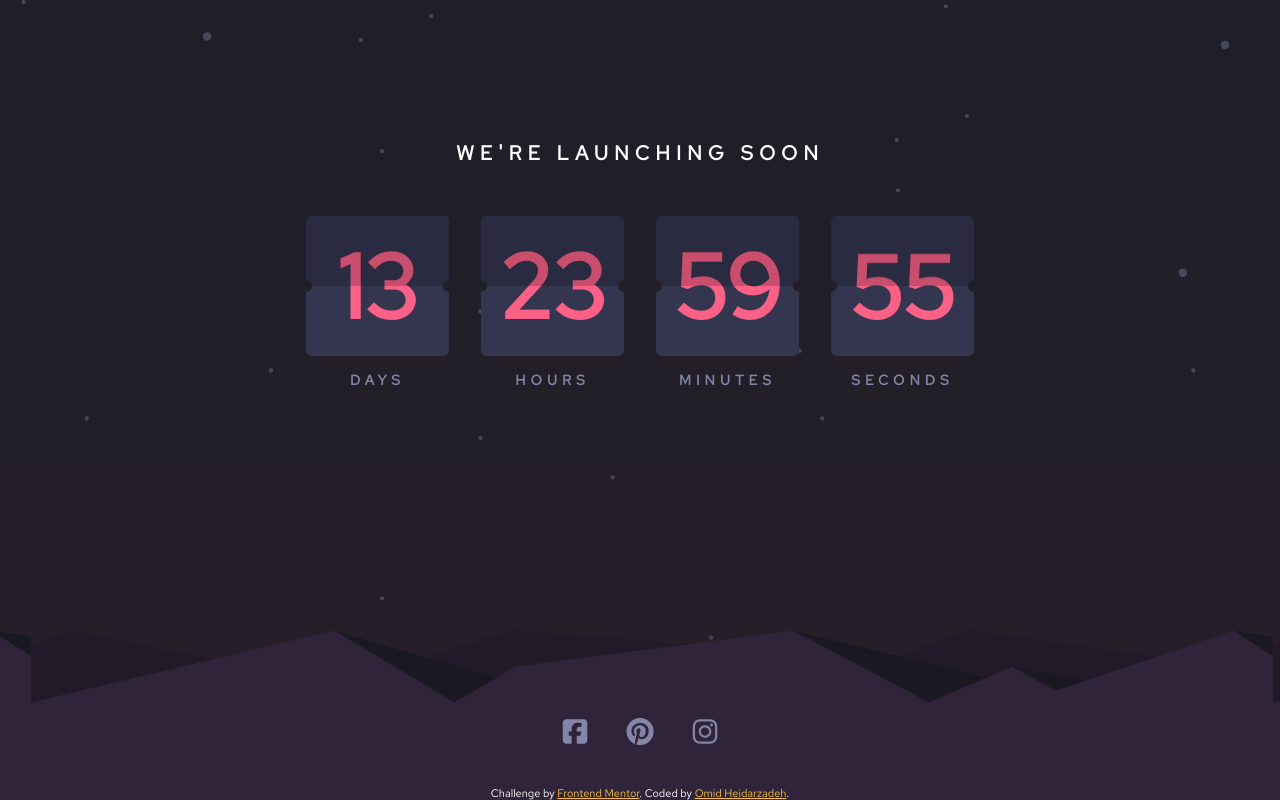
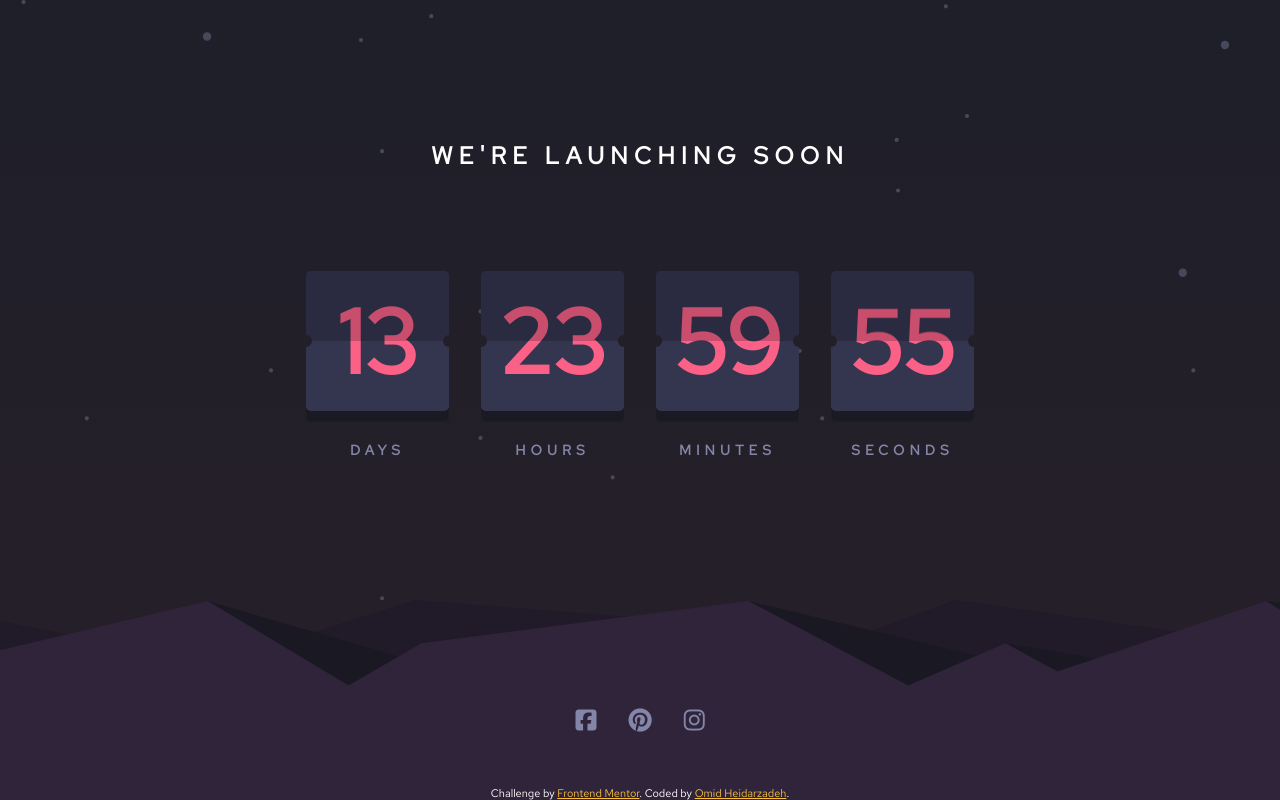
Before and after one commit to Omid-Heidarzadeh/Launch-Countdown-Timer-Page, a plain HTML site: page index.html in a window 1280 px wide. Drawn offline with Linux system fonts and the light colour scheme.

Commit message:
fix bug and fine tune css styles

```diff
--- a/index.html
+++ b/index.html
@@ -58,14 +58,14 @@
   </main>
   <footer class="page-footer">
     <div class="icons-container">
-      <a href="#" class="icon-wrapper fa-stack">
-        <i class="fab fa-facebook-square fa-stack-2x"></i>
+      <a href="#" class="icon-wrapper">
+        <i class="fab fa-facebook-square"></i>
       </a>
-      <a href="#" class="icon-wrapper fa-stack">
-        <i class="fab fa-pinterest fa-stack-2x"></i>
+      <a href="#" class="icon-wrapper">
+        <i class="fab fa-pinterest"></i>
       </a>
-      <a href="#" class="icon-wrapper fa-stack">
-        <i class="fab fa-instagram fa-stack-2x"></i>
+      <a href="#" class="icon-wrapper">
+        <i class="fab fa-instagram"></i>
       </a>
     </div>
     <div class="attribution">
--- a/scss/style.scss
+++ b/scss/style.scss
@@ -56,7 +56,7 @@ body {
 
 .main-content {
   flex: 1 0 auto;
-  padding: 0 25px;
+  padding: 0 15px;
   text-align: center;
 }
 
@@ -65,6 +65,9 @@ body {
   letter-spacing: 0.6rem;
   margin-top: 14rem;
   text-transform: uppercase;
+  @media screen and (min-width: 768px) {
+    font-size: 2.4rem;
+  }
 }
 
 .timer {
@@ -73,10 +76,13 @@ body {
   margin: 5rem auto;
   max-width: 700px;
   width: 100%;
+  @media screen and (min-width: 768px) {
+    margin: 10rem auto;
+  }
 }
 
 .widget {
-  margin: 0 0.7rem;
+  margin: 0 0.8rem;
   overflow: hidden;
   position: relative;
   text-align: center;
@@ -88,13 +94,17 @@ body {
 }
 
 .widget__wrapper {
+  border-radius: 0.5rem;
+  box-shadow: 0 5px 2px $shadow;
   color: $soft-red;
   font-size: 4rem;
   height: 6.6rem;
   line-height: 1.65;
+  overflow: hidden;
   position: relative;
   width: 100%;
   @media screen and (min-width: 768px) {
+    box-shadow: 0 10px 2px $shadow;
     font-size: 9rem;
     height: 14rem;
     line-height: 1.58;
@@ -102,7 +112,6 @@ body {
   .top-back,
   .top-front {
     background-color: $widget-background;
-    border-radius: 5px 5px 0 0;
     clip-path: polygon(0% 0%, 100% 0%, 100% 50%, 0% 50%);
     display: inline-block;
     filter: brightness(0.8);
@@ -119,8 +128,6 @@ body {
 
   .bottom-back {
     background-color: $widget-background;
-    border-radius: 0.5rem;
-    box-shadow: 0 5px 2px $shadow;
     clip-path: polygon(0% 100%, 100% 100%, 100% 50%, 0% 50%);
     display: inline-block;
     height: 100%;
@@ -128,9 +135,6 @@ body {
     position: absolute;
     top: 0;
     width: 100%;
-    @media screen and (min-width: 768px) {
-      box-shadow: 0 10px 3px $shadow;
-    }
   }
   .bottom-front {
     @extend .bottom-back;
@@ -185,6 +189,7 @@ body {
   @media screen and (min-width: 768px) {
     font-size: 1.4rem;
     letter-spacing: 0.5rem;
+    margin: 3rem auto;
   }
 }
 
@@ -192,16 +197,22 @@ body {
   background: 82% bottom / auto 100% repeat-x url("../images/pattern-hills.svg");
   display: flex;
   flex-direction: column;
-  min-height: 170px;
+  min-height: 200px;
   .icons-container {
     display: flex;
     flex: 1 0 auto;
     justify-content: center;
+    column-gap: 3.2rem;
     .icon-wrapper {
       align-self: flex-end;
+      text-align: center;
       color: $labels-color;
-      margin: 0 1.5rem 4rem;
+      font-size: 2.4rem;
+      margin-bottom: 3.2rem;
       transition: color 0.3s;
+      @media screen and (min-width: 768px) {
+        margin-bottom: 5rem;
+      }
       &:hover {
         color: $soft-red;
       }
```
Also changed, not shown: css/style.css.
